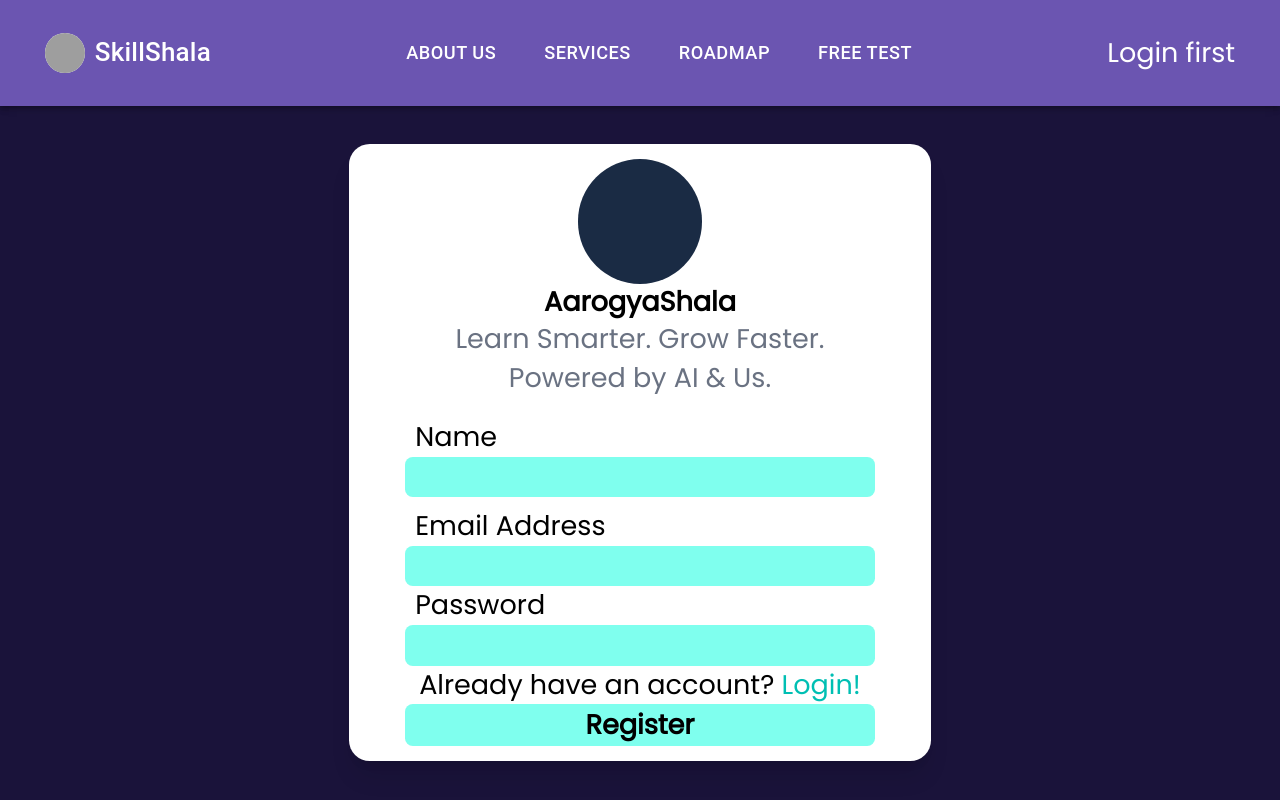
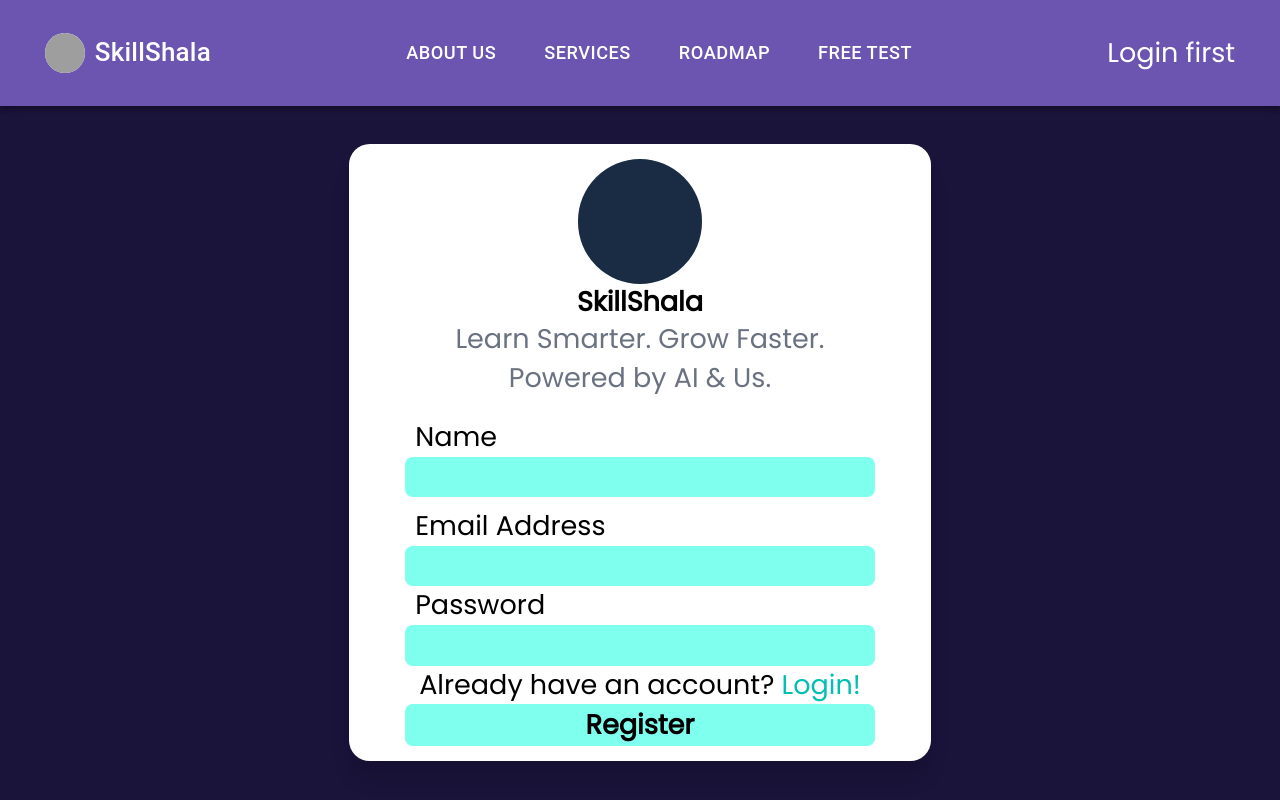
Before and after one commit to riya-rjha/Hack-SkillShala, a React (Vite) app in the folder client/: page /signup in a window 1280 px wide. Built offline with nearby package versions, Linux system fonts and the light colour scheme; grey boxes are pictures that could not be loaded.

Commit message:
update branding from AarogyaShala to SkillShala in Login and Signup pages

```diff
--- a/client/src/pages/Login.jsx
+++ b/client/src/pages/Login.jsx
@@ -34,7 +34,7 @@ const LoginPage = () => {
       <div className="flex-grow flex items-center justify-center p-4">
         <div className="bg-white rounded-xl shadow-lg px-8 h-full w-full max-w-md text-center flex flex-col justify-center items-center gap-4 " style={{padding: "15px"}}>
           <div className="w-24 h-24 mx-auto bg-[#1A2B4C] rounded-full mb-4  border-2 border-red-500"></div>
-          <h2 className="text-2xl font-bold mb-1">AarogyaShala</h2>
+          <h2 className="text-2xl font-bold mb-1">SkillShala</h2>
           <p className="text-gray-500 mb-6 text-sm">Learn Smarter. Grow Faster. Powered by AI & Us.</p>
 
           <form className="w-[85%] text-left" onSubmit={handleLogin}>
--- a/client/src/pages/SignupPage.jsx
+++ b/client/src/pages/SignupPage.jsx
@@ -38,7 +38,7 @@ const RegisterPage = () => {
         <div className="bg-white text-black w-full max-w-md rounded-2xl shadow-xl pa flex flex-col justify-center items-center gap-4" style={{padding: "15px"}}>
           <div className="flex flex-col items-center mb-6">
             <div className="w-24 h-24 rounded-full bg-[#1a2b44]" />
-            <h2 className="text-2xl font-bold">AarogyaShala</h2>
+            <h2 className="text-2xl font-bold">SkillShala</h2>
             <p className="text-center text-gray-500 text-sm mt-1">
               Learn Smarter. Grow Faster. <br /> Powered by AI & Us.
             </p>
```
